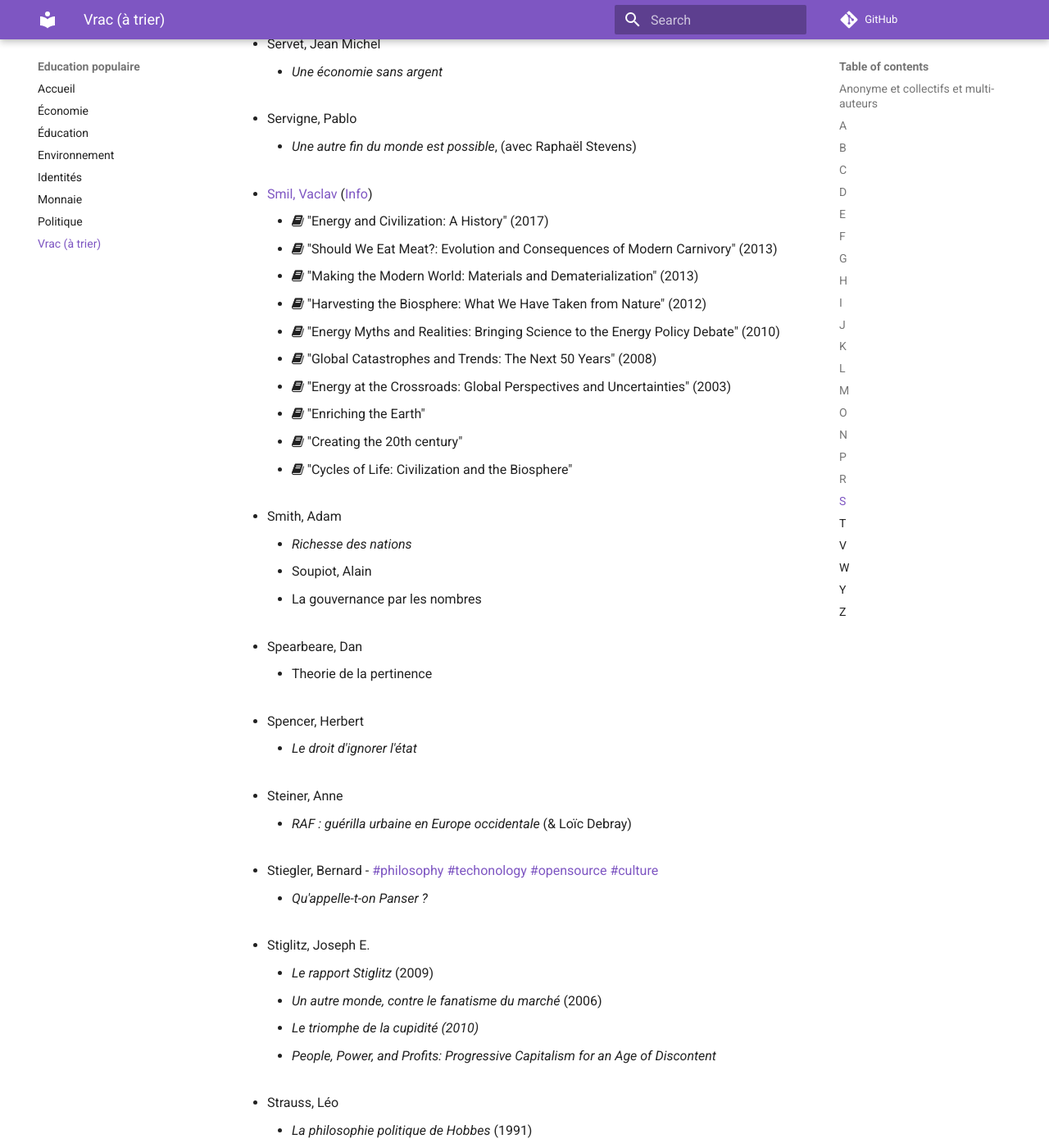
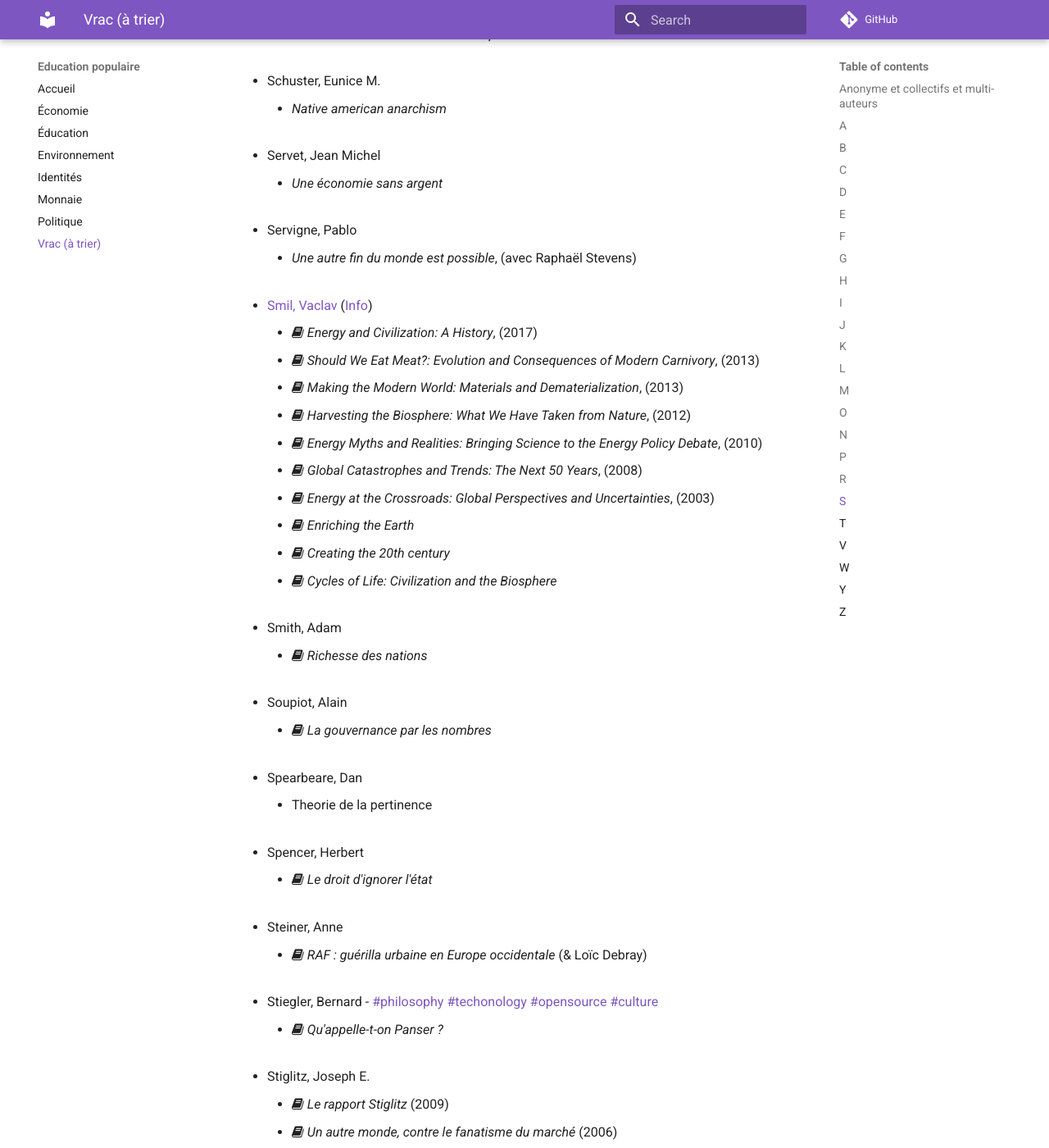
Before and after one commit to elgadjo/peer-education, an MkDocs documentation site: the page built from docs/en_vrac.md, in a window 1280 px wide and 1400 px high, scrolled down 20175 px. Shown: the whole window at 82% size. Built offline with MkDocs 1.6.1 and Material for MkDocs 9.7.7, drawn with Linux system fonts in a browser that asks for light colours; comment, search, counter and statistics services are not loaded; some of the changed text lies outside the part shown.

Commit message:
docs: fix wrong spacings

```diff
--- a/docs/en_vrac.md
+++ b/docs/en_vrac.md
@@ -289,7 +289,7 @@
 
 * Delphy, C
 
-   * "Classés, dominés, qui sont les autres ?"
+   * _Classés, dominés, qui sont les autres ?_
 
 * Descartes, René
 
@@ -302,6 +302,7 @@
 * Dixon, Keith
 
    * _Les évangélistes du marché_
+
 * Draughn, Jeff
 
    * _Between anarchism and libertarianism: defining a new movement_
@@ -422,6 +423,7 @@
 
    * _Ni dieu ni maitre: Anthologie de l'anarchisme_
    * histoire de l'anarchisme, communisme libertaire, etc.
+
 * Gulderlus, Peter
 
    * Comment la non-violence protege l'état
@@ -457,6 +459,7 @@
 * Halimi, Serge
 
    * _Les nouveaux chiens de garde_ [media, information, journalistes]
+
 * Halevi, Judah
 
    * _Kuzari_ (1140)
@@ -490,11 +493,13 @@
 ## I
 
 * Illich, Ivan
+
   * _La Convivialité_,
   * _Descolariser la société_
   * _Némésis médicale_.
 
 * Isabel, Thibault
+
   * _Pierre-Joseph Proudhon : L'anarchie sans le désordre_, Autrement, 2017
 
 ## J
@@ -542,6 +547,7 @@
 * Keynes, John Maynard
 
    * Théorie générale de l'emploi, de l'intérêt et de la monnaie. (1936) ([Lire en ligne](http://www.jutier.net/contenu/jmkey1.htm))
+
 * Kropotkine, Pierre
 
    * _La Commune (suivie de la Commune de Paris)_
@@ -861,32 +868,35 @@
 * [Smil, Vaclav](https://fr.wikipedia.org/wiki/Vaclav_Smil) ([Info](http://www.wired.com/wiredscience/2013/11/vaclav-smil-wired/)) <!-- via-gates-bill -->
 
    - <i class="fa fa-book"></i>
-     "Energy and Civilization: A History" (2017)
+     _Energy and Civilization: A History_, (2017)
    - <i class="fa fa-book"></i>
-     "Should We Eat Meat?: Evolution and Consequences of Modern Carnivory" (2013)
+     _Should We Eat Meat?: Evolution and Consequences of Modern Carnivory_, (2013)
    - <i class="fa fa-book"></i>
-     "Making the Modern World: Materials and Dematerialization" (2013)
+     _Making the Modern World: Materials and Dematerialization_, (2013)
    - <i class="fa fa-book"></i>
-     "Harvesting the Biosphere: What We Have Taken from Nature" (2012)
+     _Harvesting the Biosphere: What We Have Taken from Nature_, (2012)
    - <i class="fa fa-book"></i>
-     "Energy Myths and Realities: Bringing Science to the Energy Policy Debate" (2010)
+     _Energy Myths and Realities: Bringing Science to the Energy Policy Debate_, (2010)
    - <i class="fa fa-book"></i>
-     "Global Catastrophes and Trends: The Next 50 Years" (2008)
+     _Global Catastrophes and Trends: The Next 50 Years_, (2008)
    - <i class="fa fa-book"></i>
-     "Energy at the Crossroads: Global Perspectives and Uncertainties" (2003)
+     _Energy at the Crossroads: Global Perspectives and Uncertainties_, (2003)
    - <i class="fa fa-book"></i>
-     "Enriching the Earth"
+     _Enriching the Earth_
    - <i class="fa fa-book"></i>
-      "Creating the 20th century"
+     _Creating the 20th century_
    - <i class="fa fa-book"></i>
-     "Cycles of Life: Civilization and the Biosphere"
+     _Cycles of Life: Civilization and the Biosphere_
 
 * Smith, Adam
 
-   * _Richesse des nations_
+   - <i class="fa fa-book"></i>
+     _Richesse des nations_
+
 * Soupiot, Alain
 
-   * La gouvernance par les nombres
+   - <i class="fa fa-book"></i>
+     _La gouvernance par les nombres_
 
 * Spearbeare, Dan
 
@@ -894,30 +904,39 @@
 
 * Spencer, Herbert
 
-   * _Le droit d'ignorer l'état_
+   - <i class="fa fa-book"></i>
+     _Le droit d'ignorer l'état_
 
 * Steiner, Anne
 
-   * _RAF : guérilla urbaine en Europe occidentale_ (& Loïc Debray)
+   - <i class="fa fa-book"></i>
+     _RAF : guérilla urbaine en Europe occidentale_ (& Loïc Debray)
 
 * Stiegler, Bernard - [#philosophy](#philosophy) [#techonology](#technology) [#opensource](#opensource) [#culture](#culture)
 
-   * _Qu'appelle-t-on Panser ?_
+   - <i class="fa fa-book"></i>
+     _Qu'appelle-t-on Panser ?_
 
 * Stiglitz, Joseph E.
 
-   * _Le rapport Stiglitz_ (2009)
-   * _Un autre monde, contre le fanatisme du marché_ (2006)
-   * _Le triomphe de la cupidité (2010)_
-   * _People, Power, and Profits: Progressive Capitalism for an Age of Discontent_
+   - <i class="fa fa-book"></i>
+     _Le rapport Stiglitz_ (2009)
+   - <i class="fa fa-book"></i>
+     _Un autre monde, contre le fanatisme du marché_ (2006)
+   - <i class="fa fa-book"></i>
+     _Le triomphe de la cupidité (2010)_
+   - <i class="fa fa-book"></i>
+     _People, Power, and Profits: Progressive Capitalism for an Age of Discontent_
 
 * Strauss, Léo
 
-   * _La philosophie politique de Hobbes_ (1991)
+   - <i class="fa fa-book"></i>
+     _La philosophie politique de Hobbes_ (1991)
 
 * Sussan, Rémi
 
-   * _Les utopies posthumaines// - http://www.omniscience.fr/collections/Collection-Essais-2/Les-utopies-posthumaines-1.html
+   - <i class="fa fa-book"></i>
+     _Les utopies posthumaines_ ([Lire en ligne](http://www.omniscience.fr/collections/Collection-Essais-2/Les-utopies-posthumaines-1.html))
 
 ## T
 
```
Also changed, not shown: other parts of docs/en_vrac.md (+2 -1 lines).
